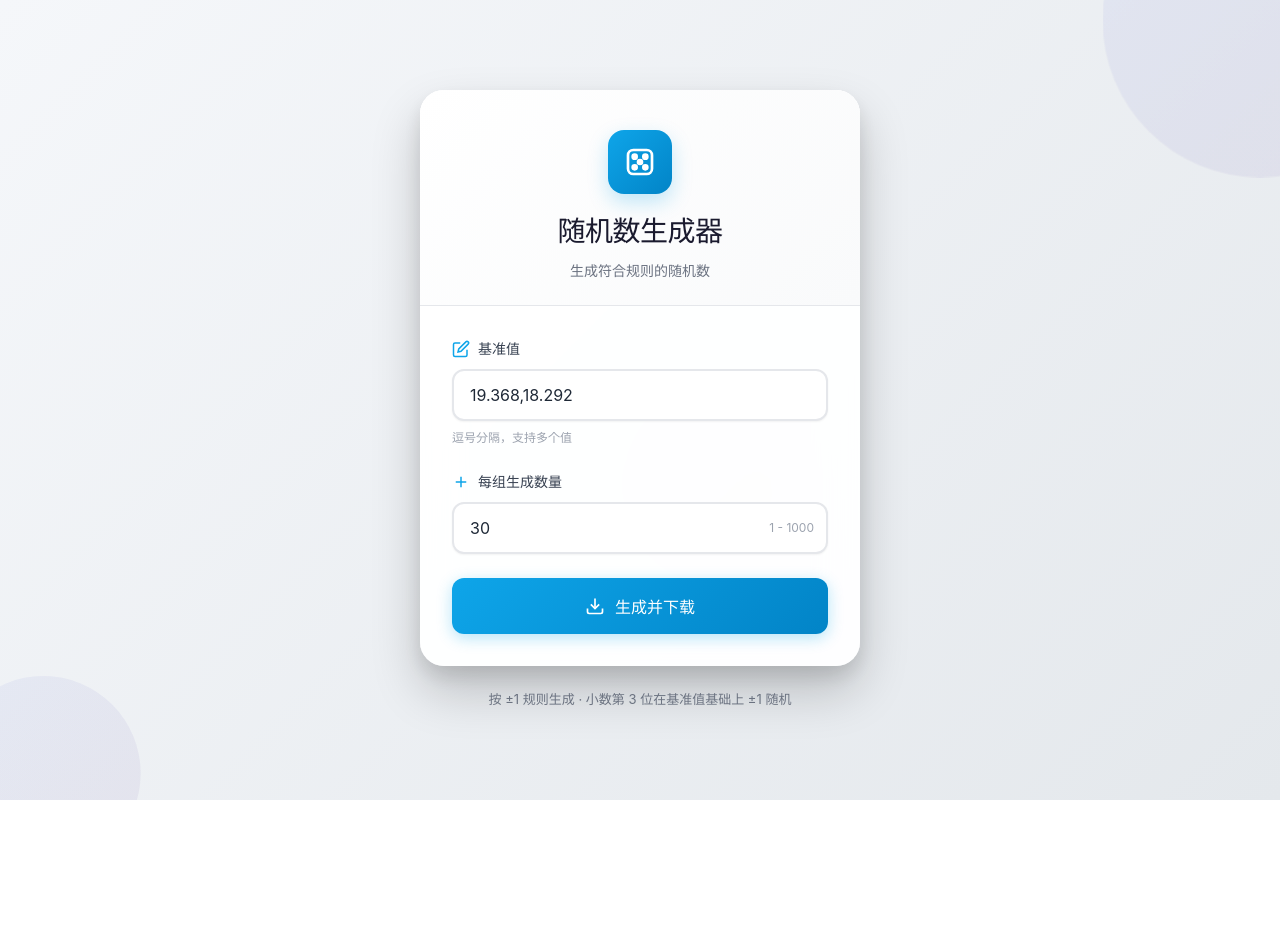
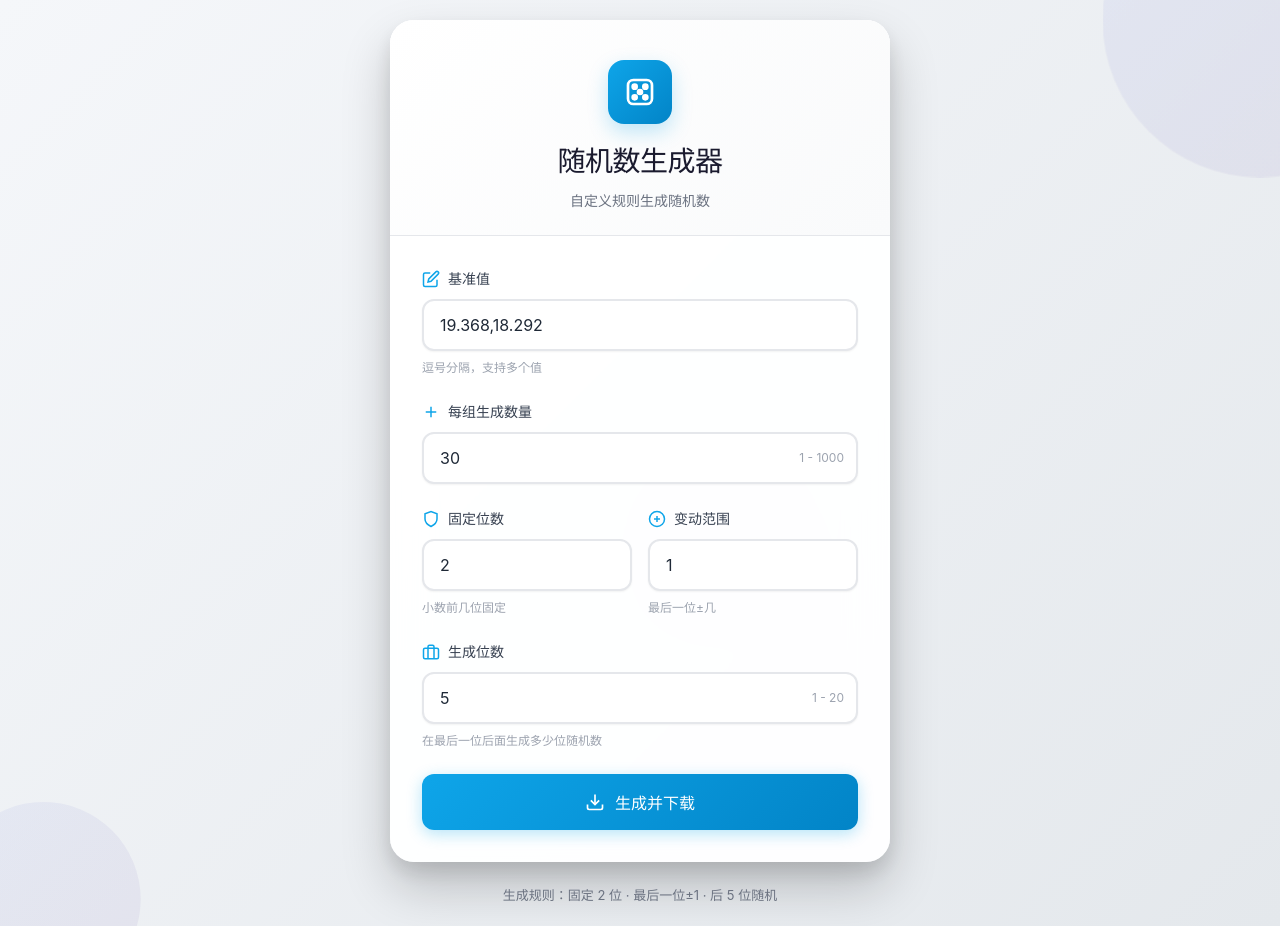
Before and after one commit to AboutThePast/random-generator, a Vue app: page / in a window 1280 px wide. Before the commit the page ends 800 px from the top, so only its background shows below. Built offline with nearby package versions, Linux system fonts and the light colour scheme.

Commit message:
feat: 添加可配置的生成规则输入框 - 固定位数、变动范围、生成位数

```diff
--- a/src/App.vue
+++ b/src/App.vue
@@ -4,6 +4,9 @@ import { generateMultipleGroups, formatToTxt, downloadTxt } from './utils/random
 
 const baseValuesInput = ref('19.368,18.292')
 const countPerGroup = ref(30)
+const fixedDigits = ref(2)
+const varyRange = ref(1)
+const randomDigits = ref(5)
 const isGenerating = ref(false)
 
 function handleGenerate() {
@@ -26,7 +29,26 @@ function handleGenerate() {
       return
     }
 
-    const results = generateMultipleGroups(baseValues, count)
+    const fixed = parseInt(fixedDigits.value)
+    const vary = parseInt(varyRange.value)
+    const random = parseInt(randomDigits.value)
+
+    if (isNaN(fixed) || fixed < 0) {
+      alert('请输入有效的固定位数')
+      return
+    }
+
+    if (isNaN(vary) || vary <= 0) {
+      alert('请输入有效的变动范围')
+      return
+    }
+
+    if (isNaN(random) || random <= 0) {
+      alert('请输入有效的生成位数')
+      return
+    }
+
+    const results = generateMultipleGroups(baseValues, count, fixed, vary, random)
     const txtContent = formatToTxt(results)
     downloadTxt(txtContent)
   } catch (error) {
@@ -59,7 +81,7 @@ function handleGenerate() {
           </svg>
         </div>
         <h1>随机数生成器</h1>
-        <p class="subtitle">生成符合规则的随机数</p>
+        <p class="subtitle">自定义规则生成随机数</p>
       </div>
 
       <div class="card-body">
@@ -102,6 +124,68 @@ function handleGenerate() {
           </div>
         </div>
 
+        <div class="form-row">
+          <div class="form-group half">
+            <label for="fixedDigits">
+              <svg class="label-icon" viewBox="0 0 24 24" fill="none" stroke="currentColor" stroke-width="2">
+                <path d="M12 22s8-4 8-10V5l-8-3-8 3v7c0 6 8 10 8 10z" />
+              </svg>
+              固定位数
+            </label>
+            <input
+              id="fixedDigits"
+              v-model.number="fixedDigits"
+              type="number"
+              min="0"
+              max="10"
+              class="input-field"
+            />
+            <span class="hint">小数前几位固定</span>
+          </div>
+
+          <div class="form-group half">
+            <label for="varyRange">
+              <svg class="label-icon" viewBox="0 0 24 24" fill="none" stroke="currentColor" stroke-width="2">
+                <circle cx="12" cy="12" r="10" />
+                <line x1="12" y1="8" x2="12" y2="16" />
+                <line x1="8" y1="12" x2="16" y2="12" />
+              </svg>
+              变动范围
+            </label>
+            <input
+              id="varyRange"
+              v-model.number="varyRange"
+              type="number"
+              min="1"
+              max="9"
+              class="input-field"
+            />
+            <span class="hint">最后一位±几</span>
+          </div>
+        </div>
+
+        <div class="form-group">
+          <label for="randomDigits">
+            <svg class="label-icon" viewBox="0 0 24 24" fill="none" stroke="currentColor" stroke-width="2">
+              <rect x="2" y="7" width="20" height="14" rx="2" />
+              <path d="M16 21V5a2 2 0 0 0-2-2h-4a2 2 0 0 0-2 2v16" />
+            </svg>
+            生成位数
+          </label>
+          <div class="input-with-hint">
+            <input
+              id="randomDigits"
+              v-model.number="randomDigits"
+              type="number"
+              min="1"
+              max="20"
+              class="input-field"
+            />
+            <span class="range-hint">1 - 20</span>
+          </div>
+          <span class="hint">在最后一位后面生成多少位随机数</span>
+        </div>
+
         <button
           @click="handleGenerate"
           :disabled="isGenerating"
@@ -124,7 +208,7 @@ function handleGenerate() {
     </div>
 
     <footer class="footer">
-      <p>按 ±1 规则生成 · 小数第 3 位在基准值基础上 ±1 随机</p>
+      <p>生成规则：固定 {{ fixedDigits }} 位 · 最后一位±{{ varyRange }} · 后 {{ randomDigits }} 位随机</p>
     </footer>
   </div>
 </template>
@@ -208,7 +292,7 @@ function handleGenerate() {
     0 10px 20px rgba(0, 0, 0, 0.1),
     inset 0 1px 0 rgba(255, 255, 255, 0.8);
   width: 100%;
-  max-width: 440px;
+  max-width: 500px;
   overflow: hidden;
   animation: slideUp 0.6s ease-out;
   position: relative;
@@ -272,6 +356,16 @@ h1 {
 
 .form-group {
   margin-bottom: 24px;
+}
+
+.form-row {
+  display: flex;
+  gap: 16px;
+}
+
+.form-group.half {
+  flex: 1;
+  min-width: 0;
 }
 
 label {
@@ -441,6 +535,10 @@ label {
     padding: 24px;
   }
 
+  .form-row {
+    flex-direction: column;
+  }
+
   h1 {
     font-size: 24px;
   }
--- a/src/utils/randomGenerator.js
+++ b/src/utils/randomGenerator.js
@@ -1,23 +1,27 @@
 /**
- * 根据基准值生成随机数
+ * 根据基准值和规则生成随机数
  * @param {number} baseValue - 基准值（如 19.368）
  * @param {number} count - 生成数量
+ * @param {number} fixedDigits - 小数部分固定位数（默认 2）
+ * @param {number} varyRange - 最后一位变动范围（默认 1，即±1）
+ * @param {number} randomDigits - 随机生成位数（默认 5）
  * @returns {string[]} 生成的随机数数组
  */
-export function generateRandomNumbers(baseValue, count) {
-  const strVal = baseValue.toFixed(3);
+export function generateRandomNumbers(baseValue, count, fixedDigits = 2, varyRange = 1, randomDigits = 5) {
+  const strVal = baseValue.toFixed(fixedDigits + 1);
   const [intPart, decimalPart] = strVal.split('.');
-  const decimal2 = decimalPart.substring(0, 2);
-  const decimal3 = parseInt(decimalPart[2]);
+  const fixedPart = decimalPart.substring(0, fixedDigits);
+  const lastDigit = parseInt(decimalPart[fixedDigits]);
 
-  const minThird = Math.max(0, decimal3 - 1);
-  const maxThird = Math.min(9, decimal3 + 1);
+  const minDigit = Math.max(0, lastDigit - varyRange);
+  const maxDigit = Math.min(9, lastDigit + varyRange);
 
   const results = [];
   for (let i = 0; i < count; i++) {
-    const thirdDigit = Math.floor(Math.random() * (maxThird - minThird + 1)) + minThird;
-    const last5Digits = Math.floor(Math.random() * 100000);
-    const fullValue = `${intPart}.${decimal2}${thirdDigit}${last5Digits.toString().padStart(5, '0')}`;
+    const varyDigit = Math.floor(Math.random() * (maxDigit - minDigit + 1)) + minDigit;
+    const randomPart = Math.floor(Math.random() * Math.pow(10, randomDigits));
+    const randomPartStr = randomPart.toString().padStart(randomDigits, '0');
+    const fullValue = `${intPart}.${fixedPart}${varyDigit}${randomPartStr}`;
     results.push(fullValue);
   }
 
@@ -28,12 +32,15 @@ export function generateRandomNumbers(baseValue, count) {
  * 生成多组数据
  * @param {number[]} baseValues - 基准值数组
  * @param {number} countPerGroup - 每组生成数量
+ * @param {number} fixedDigits - 小数部分固定位数
+ * @param {number} varyRange - 最后一位变动范围
+ * @param {number} randomDigits - 随机生成位数
  * @returns {Object[]} 每组数据的结果
  */
-export function generateMultipleGroups(baseValues, countPerGroup) {
+export function generateMultipleGroups(baseValues, countPerGroup, fixedDigits, varyRange, randomDigits) {
   return baseValues.map(baseValue => ({
     baseValue,
-    numbers: generateRandomNumbers(baseValue, countPerGroup)
+    numbers: generateRandomNumbers(baseValue, countPerGroup, fixedDigits, varyRange, randomDigits)
   }));
 }
 
```
Also changed, not shown: .omc/state/hud-stdin-cache.json, .omc/state/idle-notif-cooldown.json, .omc/state/sessions/aa264179-577f-40c5-87e5-acf11c89d834/autopilot-state.json, 1 other file (tests, documents, lock files or other folders).
